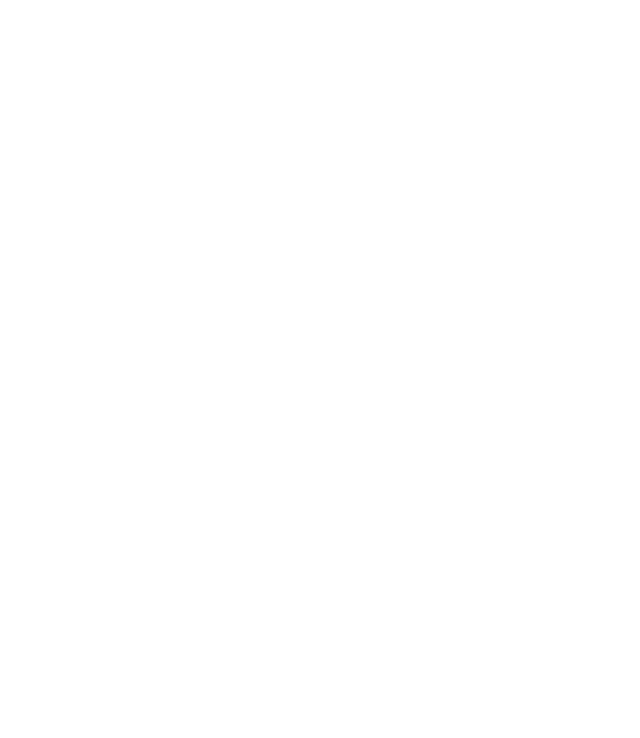
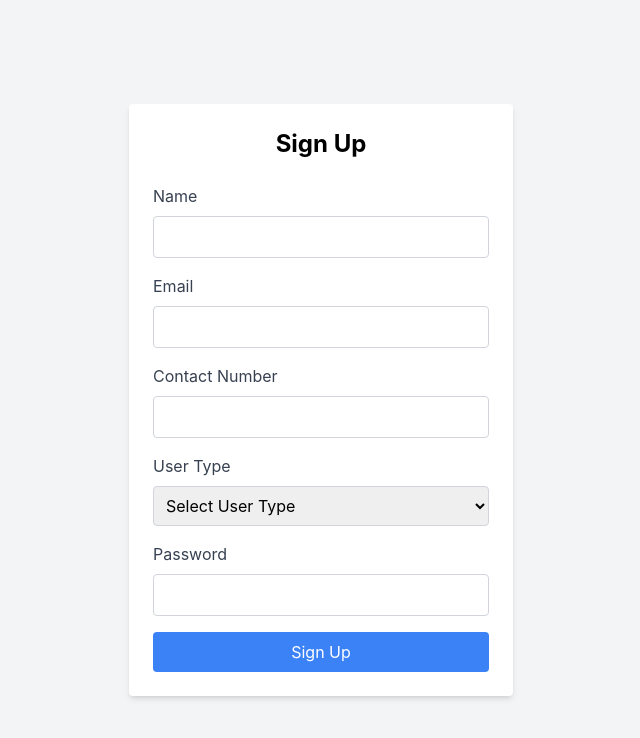
Before and after one commit to TechDilshan/Ticket-Reservation-System, a React (Create React App) app in the folder frontend/: page /singup in a window 1280 px wide. Before the commit this address had no page. Shown: the top 738 px of the page, without its empty margins (319-959 px from the left). Built offline with nearby package versions, Linux system fonts and the light colour scheme.

Commit message:
Sing up page

```diff
--- a/frontend/src/index.js
+++ b/frontend/src/index.js
@@ -6,6 +6,7 @@
 import { BrowserRouter, Route, Routes } from 'react-router-dom';
 
 import Login from './pages/login';
+import SingUp from './pages/singup';
 import VendorDashboard from './pages/VendorDashboard';
 import CustomerDashboard from './pages/CustomerDashboard';
 
@@ -15,6 +16,7 @@
   <Routes>
       <Route path='/' element={<App />} />
       <Route path='/login' element={<Login />} />
+      <Route path='/singup' element={<SingUp />} />
       <Route path='/vendors' element={<VendorDashboard />} />
       <Route path='/customer' element={<CustomerDashboard />} />
   </Routes>
--- /dev/null
+++ b/frontend/src/pages/singup.jsx
@@ -0,0 +1,88 @@
+import React, { useState } from 'react';
+
+const Signup = () => {
+    const [name, setName] = useState('');
+    const [email, setEmail] = useState('');
+    const [password, setPassword] = useState('');
+    const [contactNumber, setContactNumber] = useState('');
+    const [userType, setUserType] = useState('');
+
+    const handleSubmit = (e) => {
+        e.preventDefault();
+        // Handle sign-up logic here
+        console.log({ name, email, password, contactNumber, userType });
+    };
+
+    return (
+        <div className="flex items-center justify-center min-h-screen bg-gray-100">
+            <form onSubmit={handleSubmit} className="bg-white p-6 rounded shadow-md w-96">
+                <h2 className="text-2xl font-bold mb-6 text-center">Sign Up</h2>
+                <div className="mb-4">
+                    <label className="block text-gray-700 mb-2" htmlFor="name">Name</label>
+                    <input
+                        type="text"
+                        id="name"
+                        value={name}
+                        onChange={(e) => setName(e.target.value)}
+                        className="w-full p-2 border border-gray-300 rounded"
+                        required
+                    />
+                </div>
+                <div className="mb-4">
+                    <label className="block text-gray-700 mb-2" htmlFor="email">Email</label>
+                    <input
+                        type="email"
+                        id="email"
+                        value={email}
+                        onChange={(e) => setEmail(e.target.value)}
+                        className="w-full p-2 border border-gray-300 rounded"
+                        required
+                    />
+                </div>
+                <div className="mb-4">
+                    <label className="block text-gray-700 mb-2" htmlFor="contactNumber">Contact Number</label>
+                    <input
+                        type="tel"
+                        id="contactNumber"
+                        value={contactNumber}
+                        onChange={(e) => setContactNumber(e.target.value)}
+                        className="w-full p-2 border border-gray-300 rounded"
+                        required
+                    />
+                </div>
+                <div className="mb-4">
+                    <label className="block text-gray-700 mb-2" htmlFor="userType">User Type</label>
+                    <select
+                        id="userType"
+                        value={userType}
+                        onChange={(e) => setUserType(e.target.value)}
+                        className="w-full p-2 border border-gray-300 rounded"
+                        required
+                    >
+                        <option value="" disabled>Select User Type</option>
+                        <option value="vendor">Vendor</option>
+                        <option value="customer">Customer</option>
+                    </select>
+                </div>
+                <div className="mb-4">
+                    <label className="block text-gray-700 mb-2" htmlFor="password">Password</label>
+                    <input
+                        type="password"
+                        id="password"
+                        value={password}
+                        onChange={(e) => setPassword(e.target.value)}
+                        className="w-full p-2 border border-gray-300 rounded"
+                        required
+                    />
+                </div>
+
+
+                <button type="submit" className="w-full bg-blue-500 text-white p-2 rounded hover:bg-blue-600">
+                    Sign Up
+                </button>
+            </form>
+        </div>
+    );
+};
+
+export default Signup;
```
